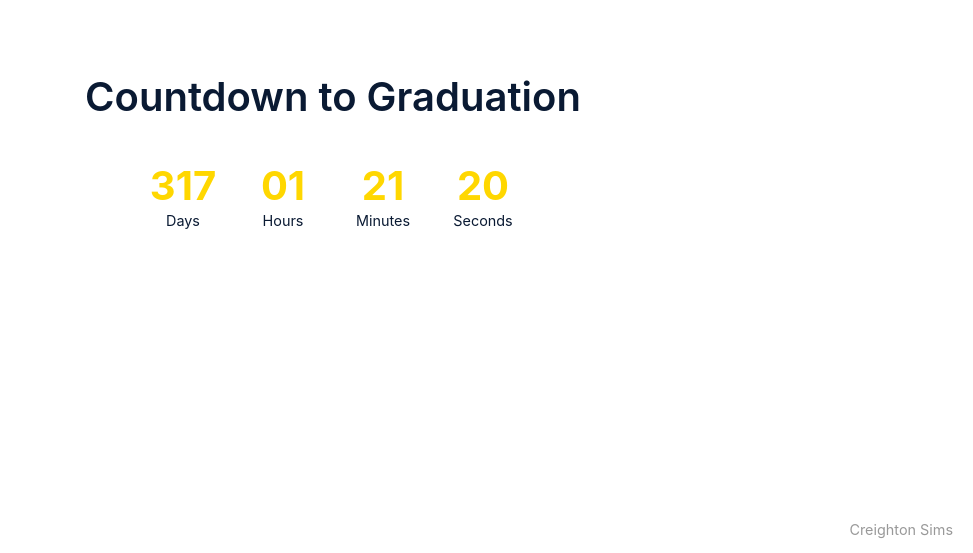
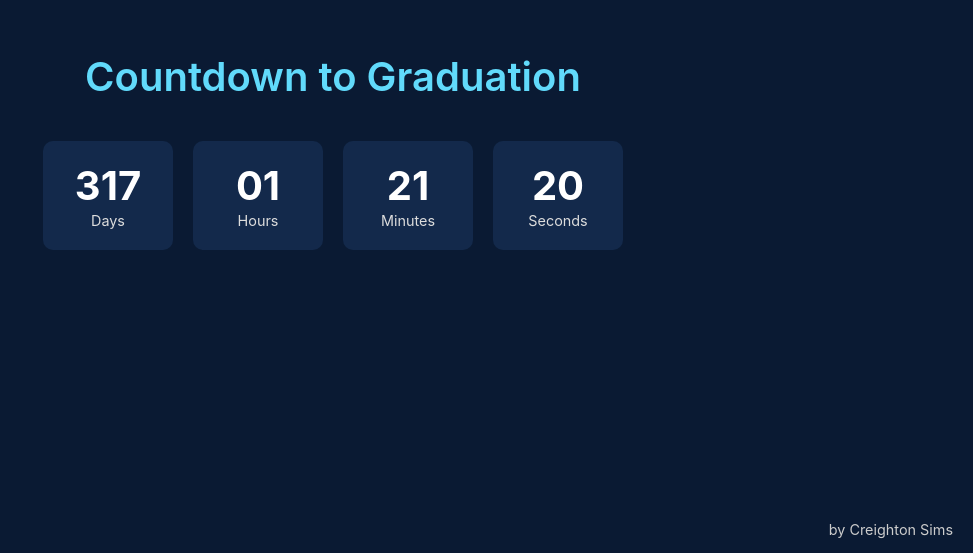
Before and after one commit to Creightonsims/Class-of-2026-countdown, a plain HTML site: page index.html in a window 1280 px wide. Shown: the part 247-800 px from the top of the page, without its empty margins (307-1280 px from the left). Drawn offline with Linux system fonts and the light colour scheme.

Commit message:
Add files via upload

```diff
--- a/confetti.min.js
+++ b/confetti.min.js
@@ -7,7 +7,7 @@ const confetti = {
     const ctx = canvas.getContext('2d');
     canvas.width = window.innerWidth;
     canvas.height = window.innerHeight;
-    ctx.fillStyle = 'rgba(255, 215, 0, 0.5)';
+    ctx.fillStyle = 'rgba(97, 218, 251, 0.5)';
     for (let i = 0; i < 300; i++) {
       ctx.beginPath();
       ctx.arc(Math.random() * canvas.width, Math.random() * canvas.height, Math.random() * 5 + 2, 0, 2 * Math.PI);
--- a/index.html
+++ b/index.html
@@ -17,7 +17,7 @@
     </div>
     <div id="message"></div>
   </main>
-  <footer>Creighton Sims</footer>
+  <footer>by Creighton Sims</footer>
   <canvas id="confetti-canvas"></canvas>
   <script src="confetti.min.js"></script>
   <script src="script.js"></script>
--- a/style.css
+++ b/style.css
@@ -2,8 +2,8 @@
 body {
   margin: 0;
   padding: 0;
-  background-color: #ffffff;
-  color: #0a1a33;
+  background-color: #0a1a33;
+  color: #ffffff;
   font-family: -apple-system, BlinkMacSystemFont, 'Segoe UI', Roboto, Helvetica, Arial, sans-serif;
   display: flex;
   flex-direction: column;
@@ -22,7 +22,7 @@ h1 {
   font-size: 2.5rem;
   font-weight: 600;
   margin-bottom: 40px;
-  color: #0a1a33;
+  color: #61dafb; /* soft blue */
 }
 
 .countdown {
@@ -33,19 +33,22 @@ h1 {
 }
 
 .time-block {
-  min-width: 80px;
+  background-color: #13294b;
+  padding: 20px;
+  border-radius: 10px;
+  min-width: 90px;
 }
 
 .time-block span {
   display: block;
   font-size: 2.5rem;
   font-weight: 700;
-  color: #ffd700;
+  color: #ffffff;
 }
 
 .time-block label {
   font-size: 0.9rem;
-  color: #0a1a33;
+  color: #dddddd;
   margin-top: 4px;
 }
 
@@ -53,7 +56,7 @@ h1 {
   margin-top: 30px;
   font-size: 1.8rem;
   font-weight: bold;
-  color: #0a1a33;
+  color: #61dafb;
 }
 
 footer {
@@ -61,7 +64,7 @@ footer {
   bottom: 15px;
   right: 20px;
   font-size: 0.9rem;
-  color: #999999;
+  color: #cccccc;
 }
 
 #confetti-canvas {
```
